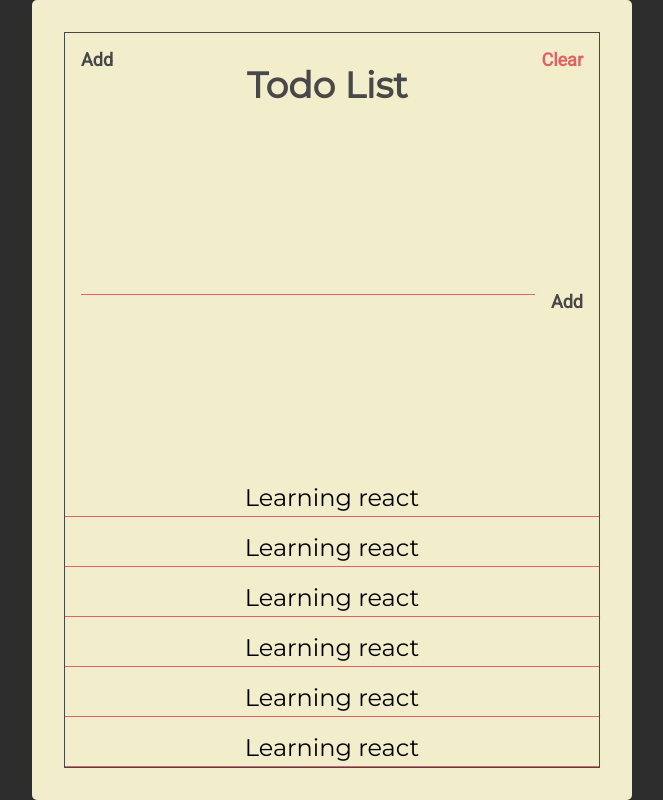
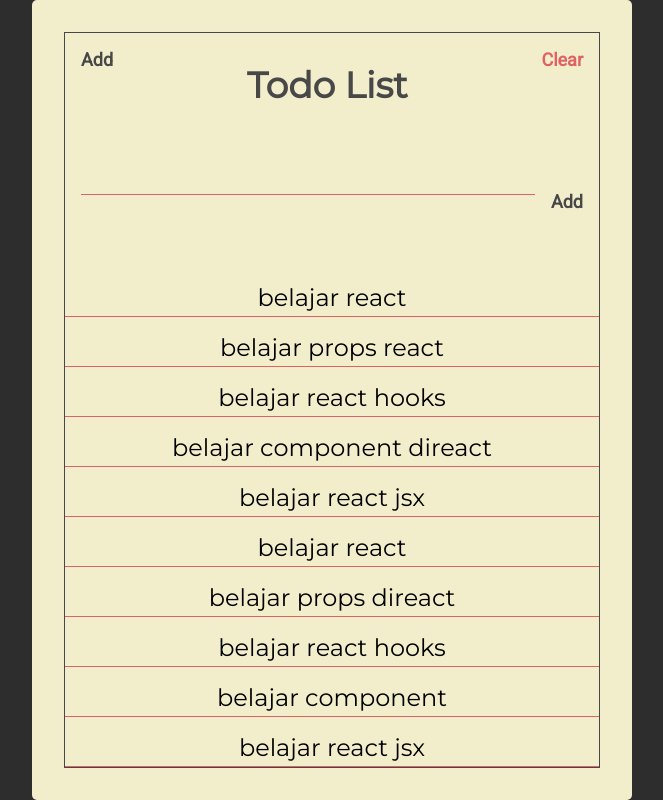
Before and after one commit to myzeus/react-todolist, a React (Create React App) app: page / in a window 1280 px wide. Shown: the whole page, without its empty margins (308-971 px from the left). Built offline with nearby package versions, Linux system fonts and the light colour scheme.

Commit message:
membuat pages dan component todo

```diff
--- a/src/App.js
+++ b/src/App.js
@@ -1,17 +1,8 @@
 import React from "react";
 import "./styles.css";
 
-import Paper from "./components/Paper";
-import Header from "./components/Header";
-import TodoForm from "./components/TodoForm";
-import Todo from "./components/Todo";
+import TodoList from "./pages/TodoList";
 
 export default function App() {
-  return (
-    <Paper>
-      <Header />
-      <TodoForm />
-      <Todo />
-    </Paper>
-  );
+  return <TodoList />;
 }
--- a/src/components/Todo.jsx
+++ b/src/components/Todo.jsx
@@ -1,28 +1,15 @@
 import React from "react";
+import PropTypes from "prop-types";
 
-const Todo = () => {
+const Todo = (props) => {
   return (
-    <section className="todos">
-      <div className="todo">
-        <span className="todo-text">Learning react</span>
-      </div>
-      <div className="todo">
-        <span className="todo-text">Learning react</span>
-      </div>
-      <div className="todo">
-        <span className="todo-text">Learning react</span>
-      </div>
-      <div className="todo">
-        <span className="todo-text">Learning react</span>
-      </div>
-      <div className="todo">
-        <span className="todo-text">Learning react</span>
-      </div>
-      <div className="todo">
-        <span className="todo-text">Learning react</span>
-      </div>
-    </section>
+    <div className="todo">
+      <span className="todo-text">{props.text}</span>
+    </div>
   );
 };
 
+Todo.propTypes = {
+  text: PropTypes.string.isRequired
+};
 export default Todo;
--- /dev/null
+++ b/src/components/Todos.jsx
@@ -0,0 +1,47 @@
+import React from "react";
+
+import Todo from "./Todo";
+
+const Todos = () => {
+  const todos = [
+    {
+      text: "belajar react"
+    },
+    {
+      text: "belajar props react"
+    },
+    {
+      text: "belajar react hooks"
+    },
+    {
+      text: "belajar component direact"
+    },
+    {
+      text: "belajar react jsx"
+    },
+    {
+      text: "belajar react"
+    },
+    {
+      text: "belajar props direact"
+    },
+    {
+      text: "belajar react hooks"
+    },
+    {
+      text: "belajar component"
+    },
+    {
+      text: "belajar react jsx"
+    }
+  ];
+  return (
+    <section className="todos">
+      {todos.map((todo) => {
+        return <Todo text={todo.text} />;
+      })}
+    </section>
+  );
+};
+
+export default Todos;
--- /dev/null
+++ b/src/pages/TodoList.jsx
@@ -0,0 +1,19 @@
+import React from "react";
+// import "./styles.css";
+
+import Paper from "../components/Paper";
+import Header from "../components/Header";
+import TodoForm from "../components/TodoForm";
+import Todos from "../components/Todos";
+
+const TodoList = () => {
+  return (
+    <Paper>
+      <Header />
+      <TodoForm />
+      <Todos />
+    </Paper>
+  );
+};
+
+export default TodoList;
--- a/src/styles.css
+++ b/src/styles.css
@@ -135,13 +135,14 @@
 .todos {
   display: flex;
   flex-direction: column;
+  min-height: 500px;
 }
 
 .todo {
   position: relative;
   flex: 1 0 auto;
   text-align: center;
-  min-height: 34px;
+  max-height: 34px;
   margin: 16px 0 0;
   font-family: "Montserrat", sans-serif;
   font-size: 24px;
@@ -149,6 +150,8 @@
 }
 
 .todo-text {
+  width: 100%;
+  height: 50px;
   position: absolute;
   left: 50%;
   transform: translate(-50%);
```
